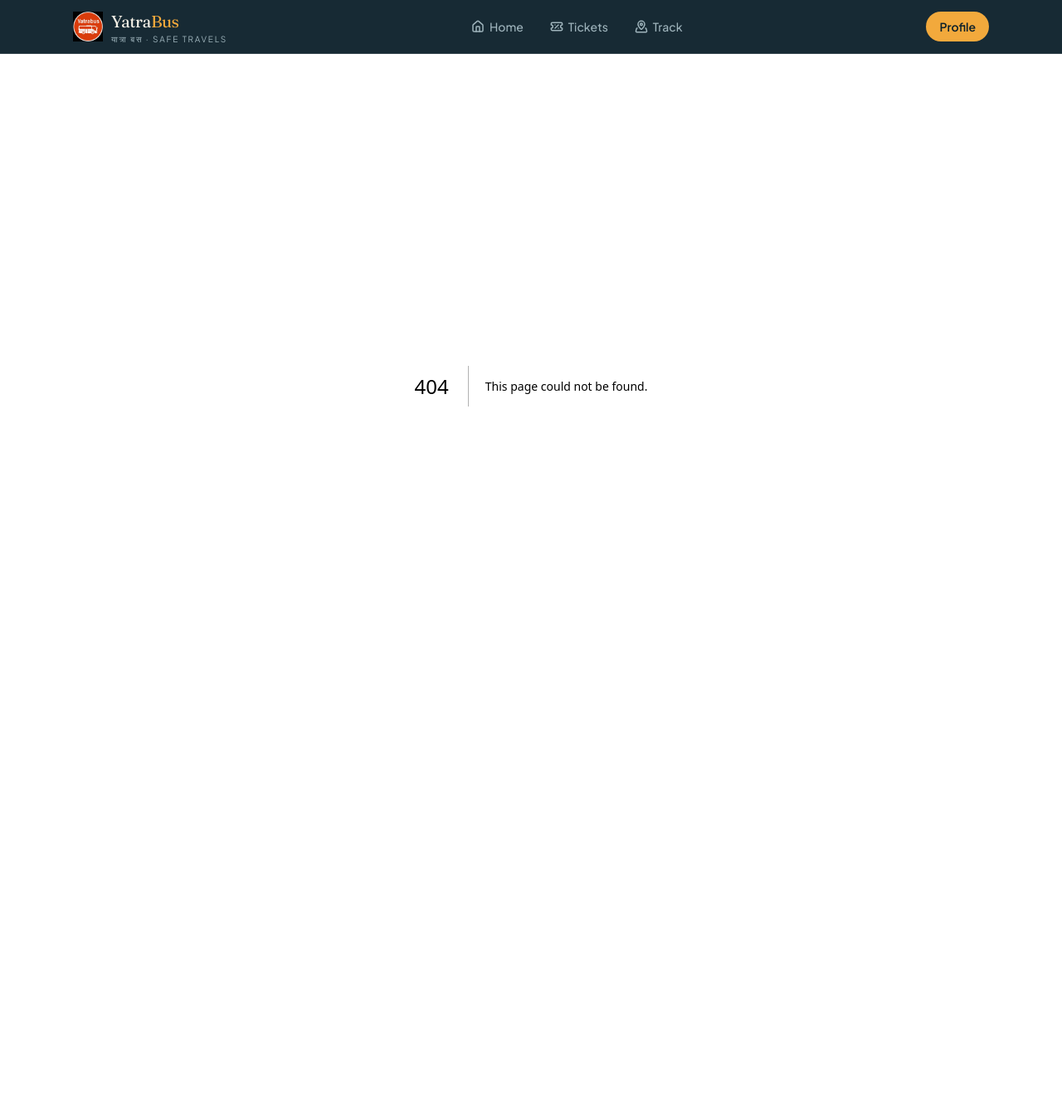
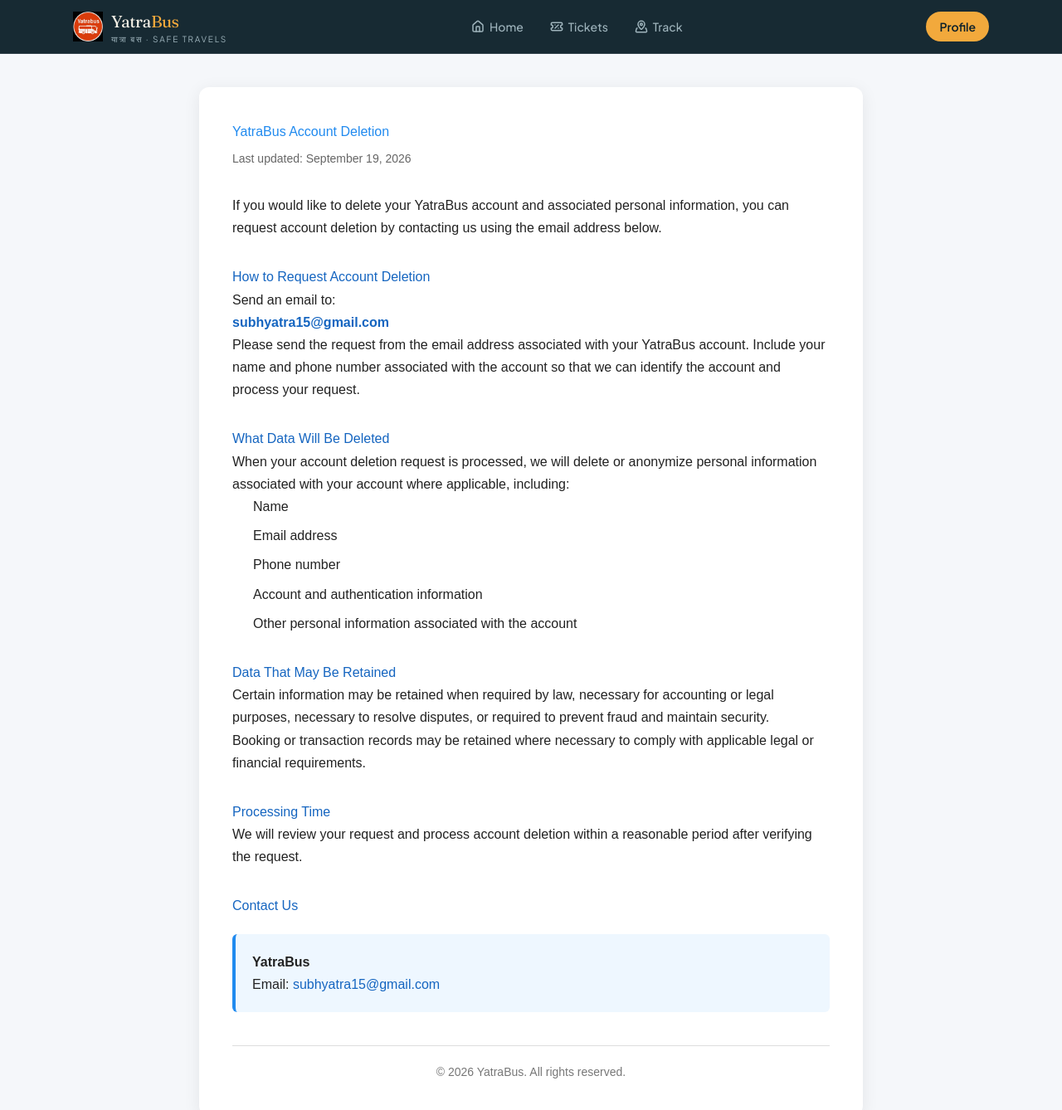
Before and after one commit to subhyatra15/yatrabusweb, a Next.js app in the folder subhyatra/: page /delete-account in a window 1280 px wide. Before the commit this address had no page. Shown: the top 1338 px of the page at 83% size. Before the commit the page ends 865 px from the top, so only its background shows below. Built offline with nearby package versions, Linux system fonts and the light colour scheme.

Commit message:
added new Deleted account file

```diff
--- /dev/null
+++ b/subhyatra/app/delete-account/page.tsx
@@ -0,0 +1,189 @@
+export default function DeleteAccountPage() {
+  return (
+    <main
+      style={{
+        minHeight: "100vh",
+        padding: "40px 20px",
+        background: "#f5f7fa",
+        color: "#222",
+        fontFamily: "Arial, Helvetica, sans-serif",
+        lineHeight: 1.7,
+      }}
+    >
+      <div
+        style={{
+          maxWidth: "800px",
+          margin: "0 auto",
+          padding: "40px",
+          background: "#fff",
+          borderRadius: "12px",
+          boxShadow: "0 4px 20px rgba(0, 0, 0, 0.08)",
+        }}
+      >
+        <h1
+          style={{
+            color: "#208AEF",
+            marginBottom: "8px",
+          }}
+        >
+          YatraBus Account Deletion
+        </h1>
+
+        <p
+          style={{
+            color: "#666",
+            fontSize: "14px",
+            marginBottom: "30px",
+          }}
+        >
+          Last updated: September 19, 2026
+        </p>
+
+        <p>
+          If you would like to delete your YatraBus account and associated
+          personal information, you can request account deletion by contacting
+          us using the email address below.
+        </p>
+
+        <h2
+          style={{
+            color: "#1565c0",
+            marginTop: "32px",
+          }}
+        >
+          How to Request Account Deletion
+        </h2>
+
+        <p>
+          Send an email to:
+        </p>
+
+        <p>
+          <a
+            href="mailto:subhyatra15@gmail.com?subject=YatraBus%20Account%20Deletion%20Request"
+            style={{
+              color: "#1565c0",
+              fontWeight: "bold",
+            }}
+          >
+            subhyatra15@gmail.com
+          </a>
+        </p>
+
+        <p>
+          Please send the request from the email address associated with your
+          YatraBus account. Include your name and phone number associated with
+          the account so that we can identify the account and process your
+          request.
+        </p>
+
+        <h2
+          style={{
+            color: "#1565c0",
+            marginTop: "32px",
+          }}
+        >
+          What Data Will Be Deleted
+        </h2>
+
+        <p>
+          When your account deletion request is processed, we will delete or
+          anonymize personal information associated with your account where
+          applicable, including:
+        </p>
+
+        <ul style={{ paddingLeft: "25px" }}>
+          <li style={{ marginBottom: "8px" }}>Name</li>
+          <li style={{ marginBottom: "8px" }}>Email address</li>
+          <li style={{ marginBottom: "8px" }}>Phone number</li>
+          <li style={{ marginBottom: "8px" }}>
+            Account and authentication information
+          </li>
+          <li style={{ marginBottom: "8px" }}>
+            Other personal information associated with the account
+          </li>
+        </ul>
+
+        <h2
+          style={{
+            color: "#1565c0",
+            marginTop: "32px",
+          }}
+        >
+          Data That May Be Retained
+        </h2>
+
+        <p>
+          Certain information may be retained when required by law, necessary
+          for accounting or legal purposes, necessary to resolve disputes, or
+          required to prevent fraud and maintain security.
+        </p>
+
+        <p>
+          Booking or transaction records may be retained where necessary to
+          comply with applicable legal or financial requirements.
+        </p>
+
+        <h2
+          style={{
+            color: "#1565c0",
+            marginTop: "32px",
+          }}
+        >
+          Processing Time
+        </h2>
+
+        <p>
+          We will review your request and process account deletion within a
+          reasonable period after verifying the request.
+        </p>
+
+        <h2
+          style={{
+            color: "#1565c0",
+            marginTop: "32px",
+          }}
+        >
+          Contact Us
+        </h2>
+
+        <div
+          style={{
+            background: "#eef7ff",
+            padding: "20px",
+            borderLeft: "4px solid #208AEF",
+            borderRadius: "6px",
+            marginTop: "20px",
+          }}
+        >
+          <p style={{ marginTop: 0 }}>
+            <strong>YatraBus</strong>
+          </p>
+
+          <p style={{ marginBottom: 0 }}>
+            Email:{" "}
+            <a
+              href="mailto:subhyatra15@gmail.com"
+              style={{ color: "#1565c0" }}
+            >
+              subhyatra15@gmail.com
+            </a>
+          </p>
+        </div>
+
+        <footer
+          style={{
+            marginTop: "40px",
+            paddingTop: "20px",
+            borderTop: "1px solid #ddd",
+            color: "#777",
+            fontSize: "14px",
+            textAlign: "center",
+          }}
+        >
+          &copy; 2026 YatraBus. All rights reserved.
+        </footer>
+      </div>
+    </main>
+  );
+}
```
